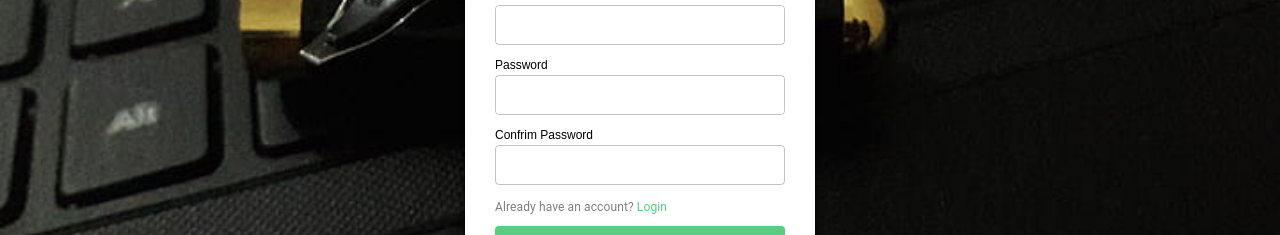
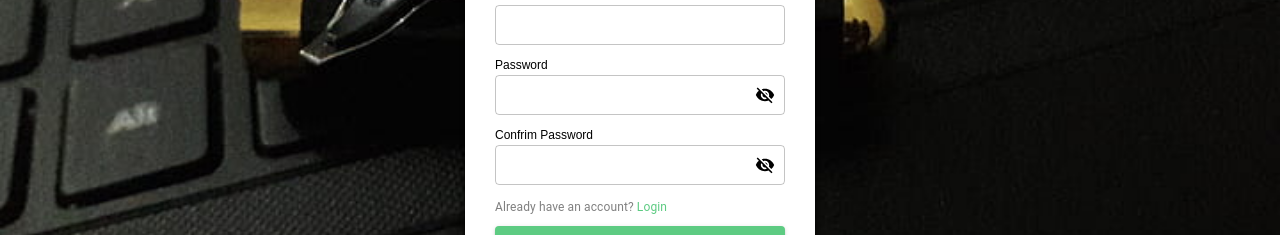
Before and after one commit to bilalalirizvi/newtodolist, a React (Create React App) app: page /signup in a window 1280 px wide. Shown: the part 396-631 px from the top of the page. Built offline with nearby package versions, Linux system fonts and the light colour scheme; no server answers.

Commit message:
updated: password visible and invisible icon

```diff
--- /dev/null
+++ b/src/components/PasswordTextField/index.js
@@ -0,0 +1,47 @@
+import { Box, TextField } from "@mui/material";
+import React, { useState } from "react";
+
+import VisibilityOffIcon from "@mui/icons-material/VisibilityOff";
+import VisibilityIcon from "@mui/icons-material/Visibility";
+
+const style = {
+  position: "absolute",
+  right: "10px",
+  top: "10px",
+  fontSize: "20px",
+  cursor: "pointer",
+};
+
+const PasswordTextField = ({
+  sx,
+  values,
+  onChange,
+  onBlur,
+  errors,
+  touched,
+  name,
+}) => {
+  const [type, setType] = useState("password");
+  return (
+    <Box sx={{ position: "relative" }}>
+      <TextField
+        type={type}
+        fullWidth
+        sx={sx}
+        size="small"
+        name={name || "password"}
+        value={values}
+        onChange={onChange}
+        onBlur={onBlur}
+        error={!!(errors && touched && errors)}
+      />
+      {type === "password" ? (
+        <VisibilityOffIcon sx={style} onClick={() => setType("text")} />
+      ) : (
+        <VisibilityIcon sx={style} onClick={() => setType("password")} />
+      )}
+    </Box>
+  );
+};
+
+export default PasswordTextField;
--- a/src/components/index.js
+++ b/src/components/index.js
@@ -10,6 +10,7 @@ import ProjectCard from "./ProjectCard";
 import Empty from "./Empty";
 import MyButton from "./MyButton";
 import TextFieldLabel from "./TextFieldLabel";
+import PasswordTextField from "./PasswordTextField";
 
 export {
   MainTodo,
@@ -24,4 +25,5 @@ export {
   Empty,
   MyButton,
   TextFieldLabel,
+  PasswordTextField,
 };
--- a/src/screens/auth/Login/index.js
+++ b/src/screens/auth/Login/index.js
@@ -4,7 +4,12 @@ import logo from "../../../assets/images/logo.png";
 import { useDispatch, useSelector } from "react-redux";
 import { useFormik } from "formik";
 import * as Yup from "yup";
-import { Label, Progress, TextFieldError } from "../../../components";
+import {
+  Label,
+  PasswordTextField,
+  Progress,
+  TextFieldError,
+} from "../../../components";
 import { useNavigate } from "react-router-dom";
 import { loginUser } from "../../../store/actions/auth";
 
@@ -64,16 +69,26 @@ const Login = () => {
         </Stack>
         <Stack>
           <Label text={"Password"} />
-          <TextField
-            fullWidth
+          <PasswordTextField
             sx={styles.focus}
-            size="small"
-            name="password"
             value={values.password}
             onChange={handleChange}
             onBlur={handleBlur}
-            error={!!(errors.password && touched.password && errors.password)}
+            errors={errors.password}
+            touched={touched.password}
           />
+          {/* <Stack>
+            <TextField
+              fullWidth
+              sx={styles.focus}
+              size="small"
+              name="password"
+              value={values.password}
+              onChange={handleChange}
+              onBlur={handleBlur}
+              error={!!(errors.password && touched.password && errors.password)}
+            />
+          </Stack> */}
           <TextFieldError errors={errors.password} touched={touched.password} />
         </Stack>
         <Stack justifyContent={"space-between"} direction="row">
--- a/src/screens/auth/Signup/index.js
+++ b/src/screens/auth/Signup/index.js
@@ -4,7 +4,12 @@ import logo from "../../../assets/images/logo.png";
 import { useSelector, useDispatch } from "react-redux";
 import { useFormik } from "formik";
 import * as Yup from "yup";
-import { Label, Progress, TextFieldError } from "../../../components";
+import {
+  Label,
+  PasswordTextField,
+  Progress,
+  TextFieldError,
+} from "../../../components";
 import { useNavigate } from "react-router-dom";
 import { createUser } from "../../../store/actions/auth";
 
@@ -20,9 +25,10 @@ const Signup = () => {
     password: Yup.string()
       .min(8, "Password must be atleast 8 characters")
       .required("Required"),
-    confirmPassword: Yup.string()
-      .min(8, "Password must be atleast 8 characters")
-      .required("Required"),
+    confirmPassword: Yup.string().oneOf(
+      [Yup.ref("password"), null],
+      "Passwords must match"
+    ),
   });
 
   const {
@@ -92,35 +98,26 @@ const Signup = () => {
         </Stack>
         <Stack>
           <Label text={"Password"} />
-          <TextField
-            fullWidth
+          <PasswordTextField
             sx={styles.focus}
-            size="small"
-            name="password"
             value={values.password}
             onChange={handleChange}
             onBlur={handleBlur}
-            error={!!(errors.password && touched.password && errors.password)}
+            errors={errors.password}
+            touched={touched.password}
           />
           <TextFieldError errors={errors.password} touched={touched.password} />
         </Stack>
         <Stack>
           <Label text={"Confrim Password"} />
-          <TextField
-            fullWidth
+          <PasswordTextField
             sx={styles.focus}
-            size="small"
-            name="confirmPassword"
             value={values.confirmPassword}
             onChange={handleChange}
             onBlur={handleBlur}
-            error={
-              !!(
-                errors.confirmPassword &&
-                touched.confirmPassword &&
-                errors.confirmPassword
-              )
-            }
+            errors={errors.confirmPassword}
+            touched={touched.confirmPassword}
+            name="confirmPassword"
           />
           <TextFieldError
             errors={errors.confirmPassword}
```
